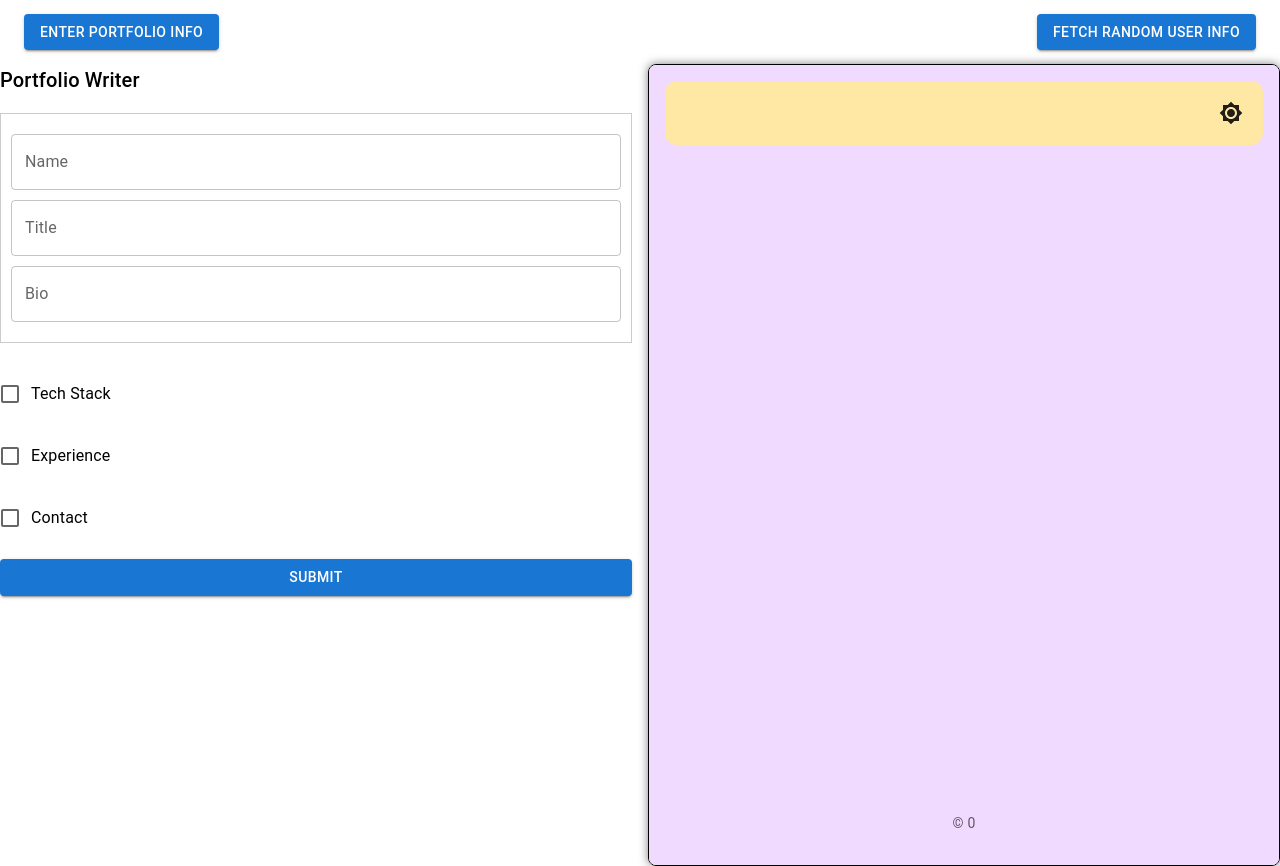
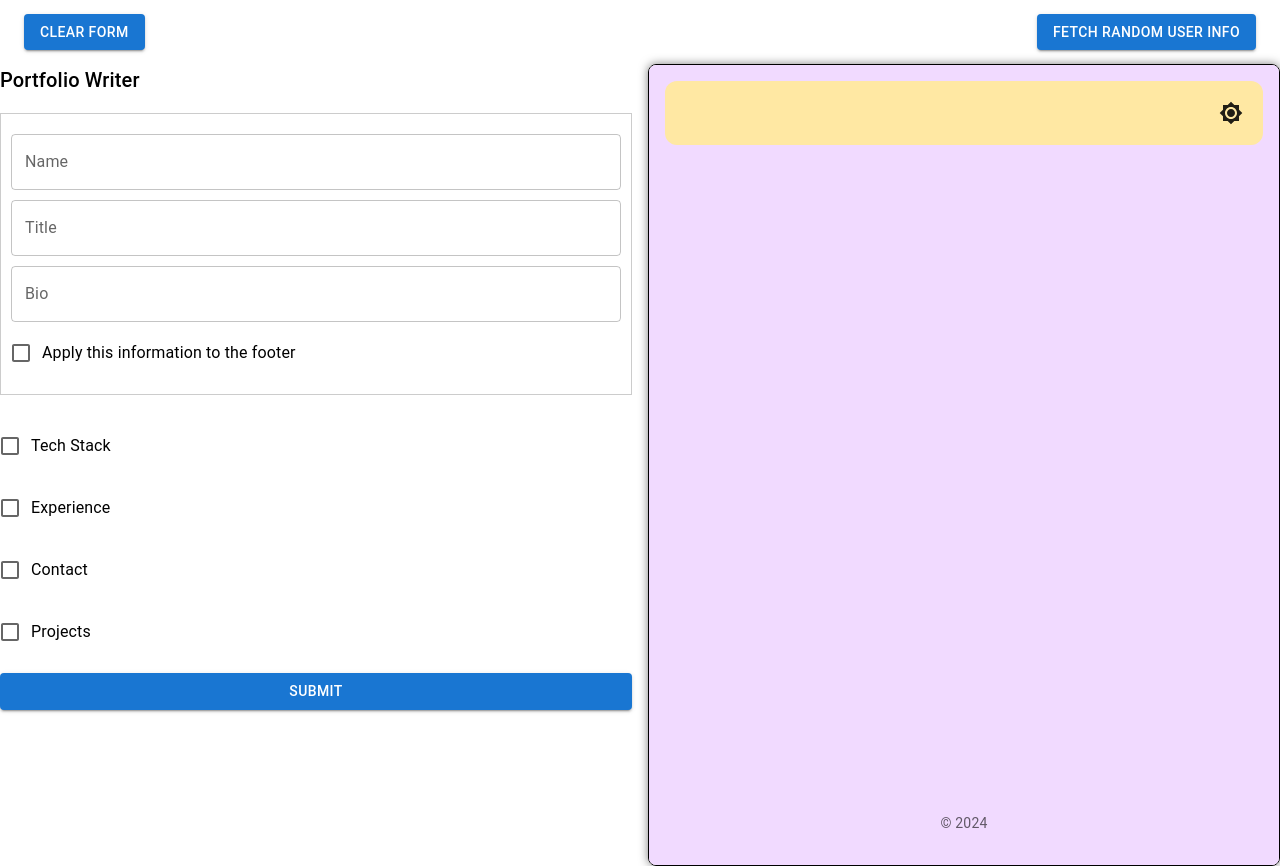
Before and after one commit to ajaygb01/nextjs-portfolio, a Next.js app: page /portfolio in a window 1280 px wide. Built offline with nearby package versions, Linux system fonts and the light colour scheme.

Commit message:
adding changes for resume builder

```diff
--- a/app/component/portfolio/portfolioDisplay.tsx
+++ b/app/component/portfolio/portfolioDisplay.tsx
@@ -212,8 +212,13 @@ const PortfolioDisplay: React.FC<PortfolioDisplayProps> = ({ formProps }) => {
                     }}
                 >
                     <Typography variant="body2" color="text.secondary">
-                        © {formProps.footer.year}{' '}
-                        {formProps.footer.companyName}
+                        ©{' '}
+                        {formProps.footer.year === 0
+                            ? new Date().getFullYear()
+                            : formProps.footer.year}{' '}
+                        {formProps.isUseUserInfo
+                            ? formProps.userInfo.name
+                            : formProps.footer.companyName}
                     </Typography>
                 </Box>
             </Box>
--- /dev/null
+++ b/app/component/projects/projectsForm.tsx
@@ -0,0 +1,92 @@
+import React, { useState, useEffect } from 'react'
+import { TextField, Box, Button } from '@mui/material'
+import {
+    Project,
+    FormValues,
+    initialFormValues,
+} from '@/app/state/initialState'
+
+interface ProjectFormProps {
+    handleChange: (key: keyof FormValues, value: any) => void
+}
+
+const ProjectForm: React.FC<ProjectFormProps> = ({ handleChange }) => {
+    const [projects, setProjects] = useState<Project[]>([
+        initialFormValues.projects[0],
+    ])
+    const data = [
+        {
+            name: '',
+            description: '',
+            link: '',
+        },
+    ]
+    useEffect(() => {
+        setProjects(data)
+    }, [])
+
+    const handleProjectChange = (
+        index: number,
+        key: keyof Project,
+        value: string
+    ) => {
+        const newProjects = [...projects]
+        newProjects[index][key] = value
+        setProjects(newProjects)
+        handleChange('projects', newProjects)
+    }
+
+    const handleClear = () => {
+        const clearedProjects = projects.map((project) => ({
+            ...project,
+            name: '',
+            description: '',
+            link: '',
+        }))
+        setProjects(clearedProjects)
+        handleChange('projects', clearedProjects)
+    }
+
+    return (
+        <Box sx={{ margin: '10px 0' }}>
+            {projects.map((item, index) => (
+                <>
+                    <TextField
+                        key={`${index}-name`}
+                        label="Project Name"
+                        value={item.name}
+                        sx={{ margin: 1 }}
+                        onChange={(e) =>
+                            handleProjectChange(index, 'name', e.target.value)
+                        }
+                    />
+                    <TextField
+                        key={`${index}-description`}
+                        label="Project Description"
+                        value={item.description}
+                        sx={{ margin: 1 }}
+                        onChange={(e) =>
+                            handleProjectChange(
+                                index,
+                                'description',
+                                e.target.value
+                            )
+                        }
+                    />
+                    <TextField
+                        key={`${index}-link`}
+                        label="Project Link"
+                        value={item.link}
+                        sx={{ margin: 1 }}
+                        onChange={(e) =>
+                            handleProjectChange(index, 'link', e.target.value)
+                        }
+                    />
+                </>
+            ))}
+            <Button onClick={handleClear}>Clear</Button>
+        </Box>
+    )
+}
+
+export default ProjectForm
--- a/app/component/userInfo/userInfoForm.tsx
+++ b/app/component/userInfo/userInfoForm.tsx
@@ -1,5 +1,5 @@
 import React from 'react'
-import { Box, TextField } from '@mui/material'
+import { Box, TextField, Checkbox, FormControlLabel } from '@mui/material'
 import { FormValues, UserInfo } from '@/app/state/initialState'
 
 interface UserInfoFormProps {
@@ -18,6 +18,14 @@ const UserInfoForm: React.FC<UserInfoFormProps> = ({
                 ...prevState.userInfo,
                 [key]: value,
             },
+        }))
+    }
+    const handleCheckboxChange = (
+        event: React.ChangeEvent<HTMLInputElement>
+    ) => {
+        setFormValues((prevState) => ({
+            ...prevState,
+            isUseUserInfo: event.target.checked,
         }))
     }
 
@@ -59,6 +67,17 @@ const UserInfoForm: React.FC<UserInfoFormProps> = ({
                     }
                 />
             </Box>
+            <Box sx={{ margin: '10px 0' }}>
+                <FormControlLabel
+                    control={
+                        <Checkbox
+                            checked={formValues.isUseUserInfo}
+                            onChange={handleCheckboxChange}
+                        />
+                    }
+                    label="Apply this information to the footer"
+                />
+            </Box>
         </Box>
     )
 }
--- a/app/state/initialState.tsx
+++ b/app/state/initialState.tsx
@@ -44,6 +44,7 @@ export interface FormValues {
     contact: Contact[]
     isProject: boolean
     projects: Project[]
+    isUseUserInfo: boolean
     footer: Footer
 }
 
@@ -66,5 +67,6 @@ export const initialFormValues: FormValues = {
     contact: [{ app: '', link: '' }],
     isProject: false,
     projects: [{ name: '', description: '', link: '' }],
+    isUseUserInfo: false,
     footer: { year: 0, companyName: '' },
 }
--- a/pages/index.tsx
+++ b/pages/index.tsx
@@ -101,6 +101,7 @@ export default function Index() {
                 link: '/portfolio',
             },
         ],
+        isUseUserInfo: true,
         footer: { year: new Date().getFullYear(), companyName: 'Ajay GB' },
     }
 
--- a/pages/portfolio.tsx
+++ b/pages/portfolio.tsx
@@ -27,6 +27,7 @@ import ExperienceForm from '@/app/component/experience/experienceForm'
 import UserInfoForm from '@/app/component/userInfo/userInfoForm'
 import PortfolioDisplay from '@/app/component/portfolio/portfolioDisplay'
 import ContactForm from '@/app/component/contact/contactForm'
+import ProjectForm from '@/app/component/projects/projectsForm'
 
 interface UserInfo {
     name: string
@@ -142,7 +143,7 @@ const Portfilo: React.FC = () => {
         <Box>
             <Toolbar sx={styles.toolbar}>
                 <Button variant="contained" onClick={handleOpenModal}>
-                    Enter Portfolio Info
+                    Clear Form
                 </Button>
                 <Button variant="contained" onClick={fetchRandomUserInfo}>
                     Fetch Random User Info
@@ -232,6 +233,27 @@ const Portfilo: React.FC = () => {
                                 </Box>
                             )}
 
+                            <FormControlLabel
+                                control={
+                                    <Checkbox
+                                        checked={formValues.isProject}
+                                        onChange={(e) =>
+                                            handleChange(
+                                                'isProject',
+                                                e.target.checked
+                                            )
+                                        }
+                                    />
+                                }
+                                label="Projects"
+                            />
+
+                            {formValues.isProject && (
+                                <Box sx={styles.formStack}>
+                                    <ProjectForm handleChange={handleChange} />
+                                </Box>
+                            )}
+
                             <Button
                                 type="submit"
                                 variant="contained"
```
Also changed, not shown: app/component/footer/footerForm.tsx (added, +39 -0 lines).
